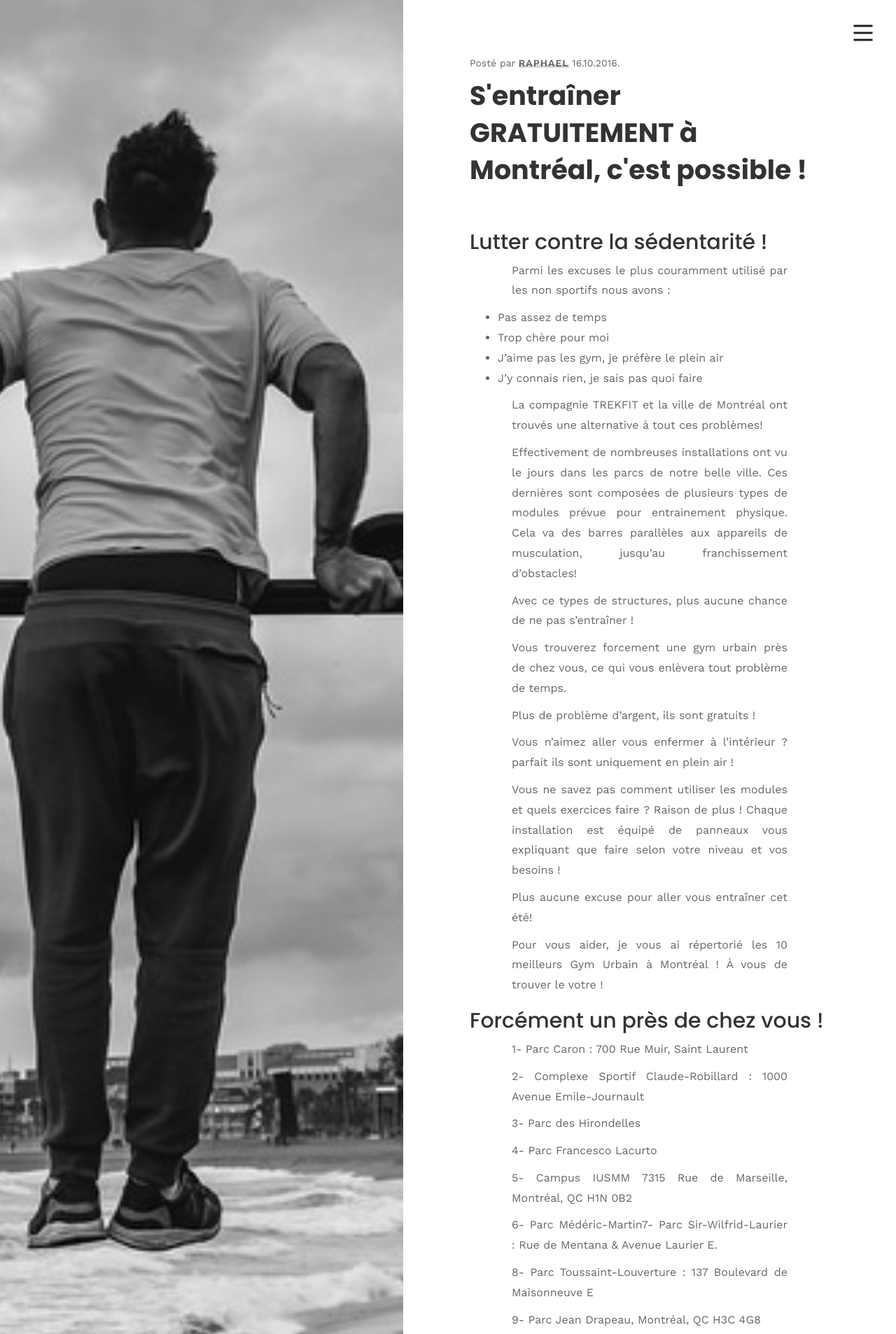
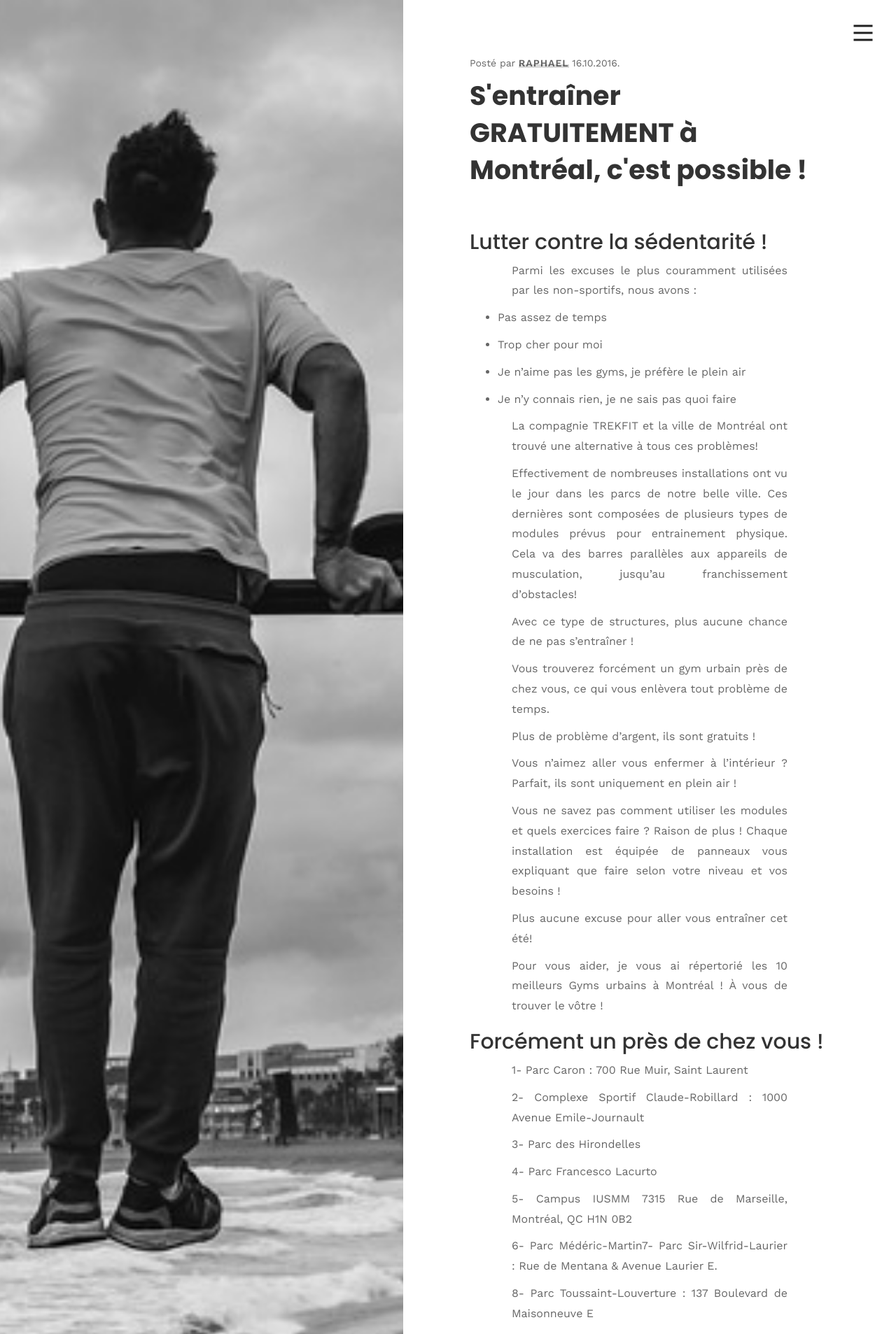
Before and after one commit to phildaponte/odemard, a Jekyll site: the page built from _posts/2017-07-03-s-entra-ner-gratuitement-montr-al-c-est-possible-.md, in a window 1280 px wide. Shown: the top 1907 px of the page at 70% size. Built offline with Jekyll 4.4.1, drawn with Linux system fonts in a browser that asks for light colours; comment, search, counter and statistics services are not loaded.

Commit message:
Update Blog Post “2017-07-03-s-entra-ner-gratuitement-montr-al-c-est-possible-”

```diff
--- a/_posts/2017-07-03-s-entra-ner-gratuitement-montr-al-c-est-possible-.md
+++ b/_posts/2017-07-03-s-entra-ner-gratuitement-montr-al-c-est-possible-.md
@@ -8,30 +8,33 @@ img: /img/uploads/25048613499_103d8abd0d_b.jpg
 ---
 ## Lutter contre la sédentarité !
 
-Parmi les excuses le plus couramment utilisé par les non sportifs nous avons :
+Parmi les excuses le plus couramment utilisées par les non-sportifs, nous avons :
 
-* Pas assez de temps
-* Trop chère pour moi
-* J’aime pas les gym, je préfère le plein air
-* J’y connais rien, je sais pas quoi faire
+- Pas assez de temps
 
-La compagnie TREKFIT et la ville de Montréal ont trouvés une alternative à tout ces problèmes!
+- Trop cher pour moi
 
-Effectivement de nombreuses installations ont vu le jours dans les parcs de notre belle ville. Ces dernières sont composées de plusieurs types de modules prévue pour entrainement physique. Cela va des barres parallèles aux appareils de musculation, jusqu’au franchissement d’obstacles!
+- Je n’aime pas les gyms, je préfère le plein air
 
-Avec ce types de structures, plus aucune chance de ne pas s’entraîner !
+- Je n’y connais rien, je ne sais pas quoi faire
 
-Vous trouverez forcement une gym urbain près de chez vous, ce qui vous enlèvera tout problème de temps.
+La compagnie TREKFIT et la ville de Montréal ont trouvé une alternative à tous ces problèmes!
+
+Effectivement de nombreuses installations ont vu le jour dans les parcs de notre belle ville. Ces dernières sont composées de plusieurs types de modules prévus pour entrainement physique. Cela va des barres parallèles aux appareils de musculation, jusqu’au franchissement d’obstacles!
+
+Avec ce type de structures, plus aucune chance de ne pas s’entraîner !
+
+Vous trouverez forcément un gym urbain près de chez vous, ce qui vous enlèvera tout problème de temps.
 
 Plus de problème d’argent, ils sont gratuits !
 
-Vous n’aimez aller vous enfermer à l’intérieur ? parfait ils sont uniquement en plein air !
+Vous n’aimez aller vous enfermer à l’intérieur ? Parfait, ils sont uniquement en plein air !
 
-Vous ne savez pas comment utiliser les modules et quels exercices faire ? Raison de plus ! Chaque installation est équipé de panneaux vous expliquant que faire selon votre niveau et vos besoins !
+Vous ne savez pas comment utiliser les modules et quels exercices faire ? Raison de plus ! Chaque installation est équipée de panneaux vous expliquant que faire selon votre niveau et vos besoins !
 
 Plus aucune excuse pour aller vous entraîner cet été!
 
-Pour vous aider, je vous ai répertorié les 10 meilleurs Gym Urbain à Montréal ! À vous de trouver le votre !
+Pour vous aider, je vous ai répertorié les 10 meilleurs Gyms urbains à Montréal ! À vous de trouver le vôtre !
 
 ## Forcément un près de chez vous !
 
```
